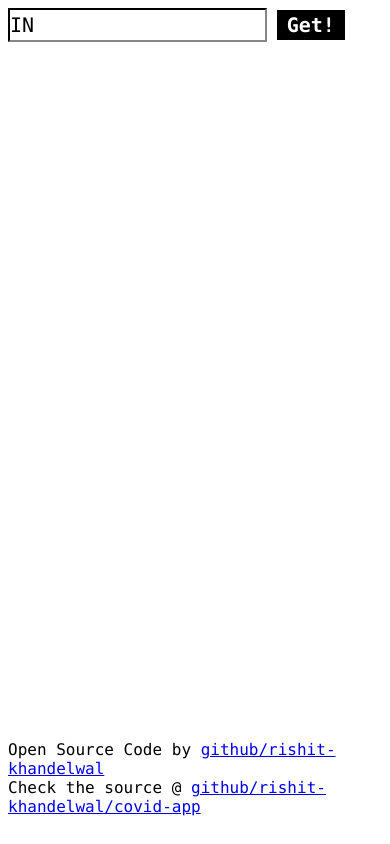
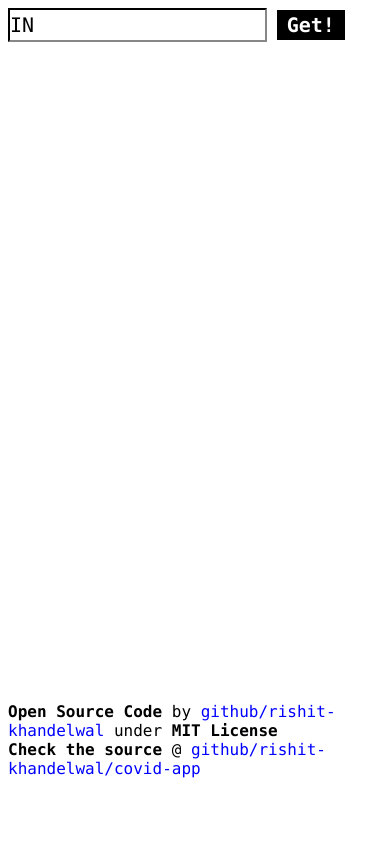
Before and after one commit to rk3141/covid-app, a plain HTML site: page index.html in a window 390 px wide. Drawn offline with Linux system fonts and the light colour scheme.

Commit message:
Bug fixes

```diff
--- a/index.html
+++ b/index.html
@@ -29,21 +29,17 @@
             }
 
             .footer {
-                position: absolute;
-                margin-top: calc(100vh - 3rem);
-                z-index: 10;
+                margin-top: calc(100vh - 5.5rem);
+                /* z-index: 10; */
             }
 
             @media only screen and (max-width: 600px) {
                 #getter:focus, #getter, #getter:hover {
-                    /* font-size: 14px; */
                     font-weight: bold;
                 }
 
                 .footer {
-                    position: absolute;
-                    margin-top: calc(100vh - 7rem);
-                    z-index: 10;
+                    margin-top: calc(100vh - 11.5rem);
                 }
             }
 
@@ -71,16 +67,13 @@
 
             #output {
                 margin-top: 50px;
-                position: absolute;
-                z-index: 10;
-            }
-
-            #pane {
-                position: absolute;
-                z-index: 10;
             }
 
 
+            a, a:active, a:visited {
+                color: blue;
+                text-decoration: none;
+            }
         </style>
 
     </head>
@@ -96,9 +89,9 @@
 
         <script src="app.js"></script>
         <footer class="footer">
-            Open Source Code by <a href="https://github.com/rishit-khandelwal">github/rishit-khandelwal</a>
+            <b>Open Source Code</b> by <a href="https://github.com/rishit-khandelwal">github/rishit-khandelwal</a> under <b>MIT License</b>
             <br>
-            Check the source @ <a href="https://github.com/rishit-khandelwal/covid-app/">github/rishit-khandelwal/covid-app</a>
+            <b>Check the source</b> @ <a href="https://github.com/rishit-khandelwal/covid-app/">github/rishit-khandelwal/covid-app</a>
         </footer>
     </body>
 </html>
```
